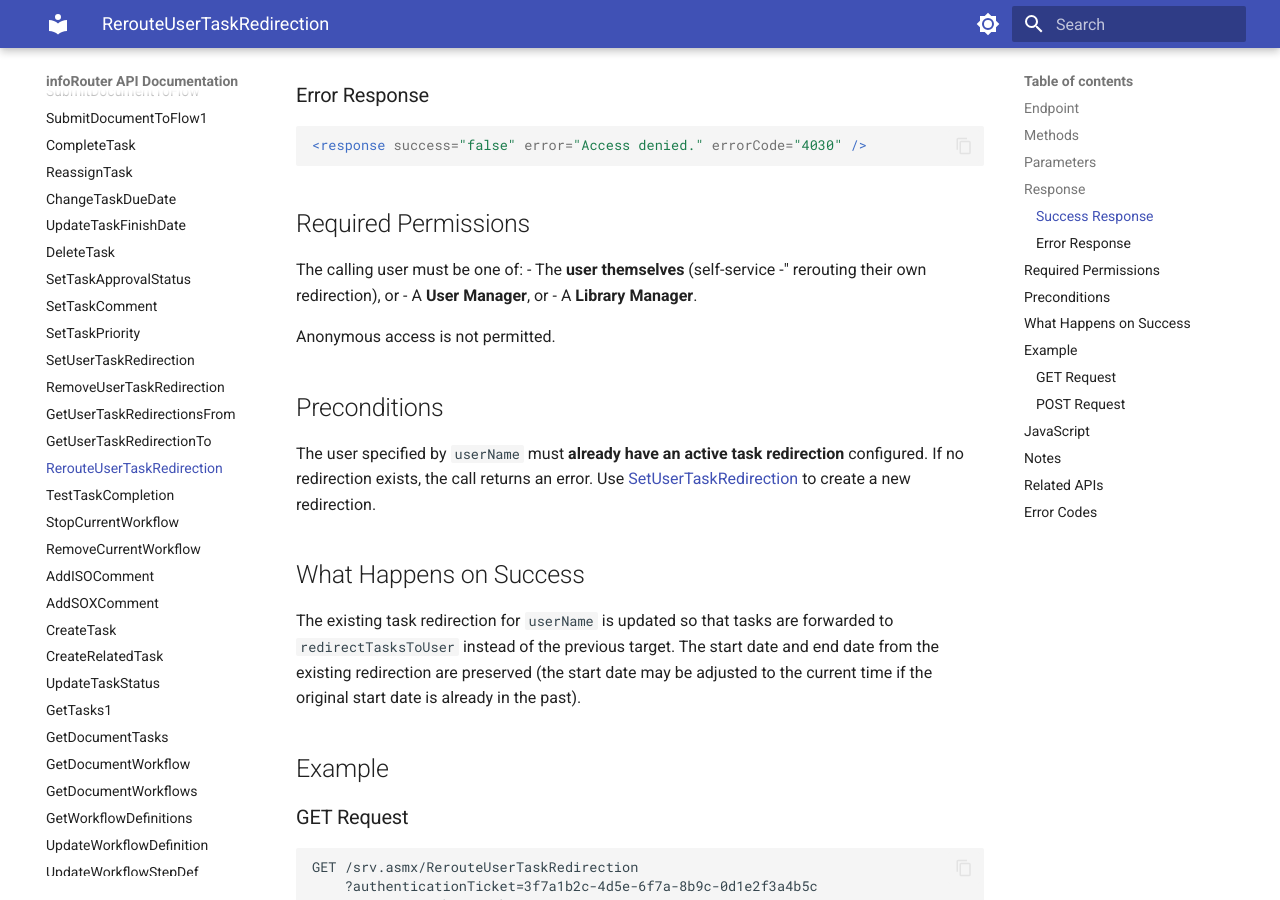
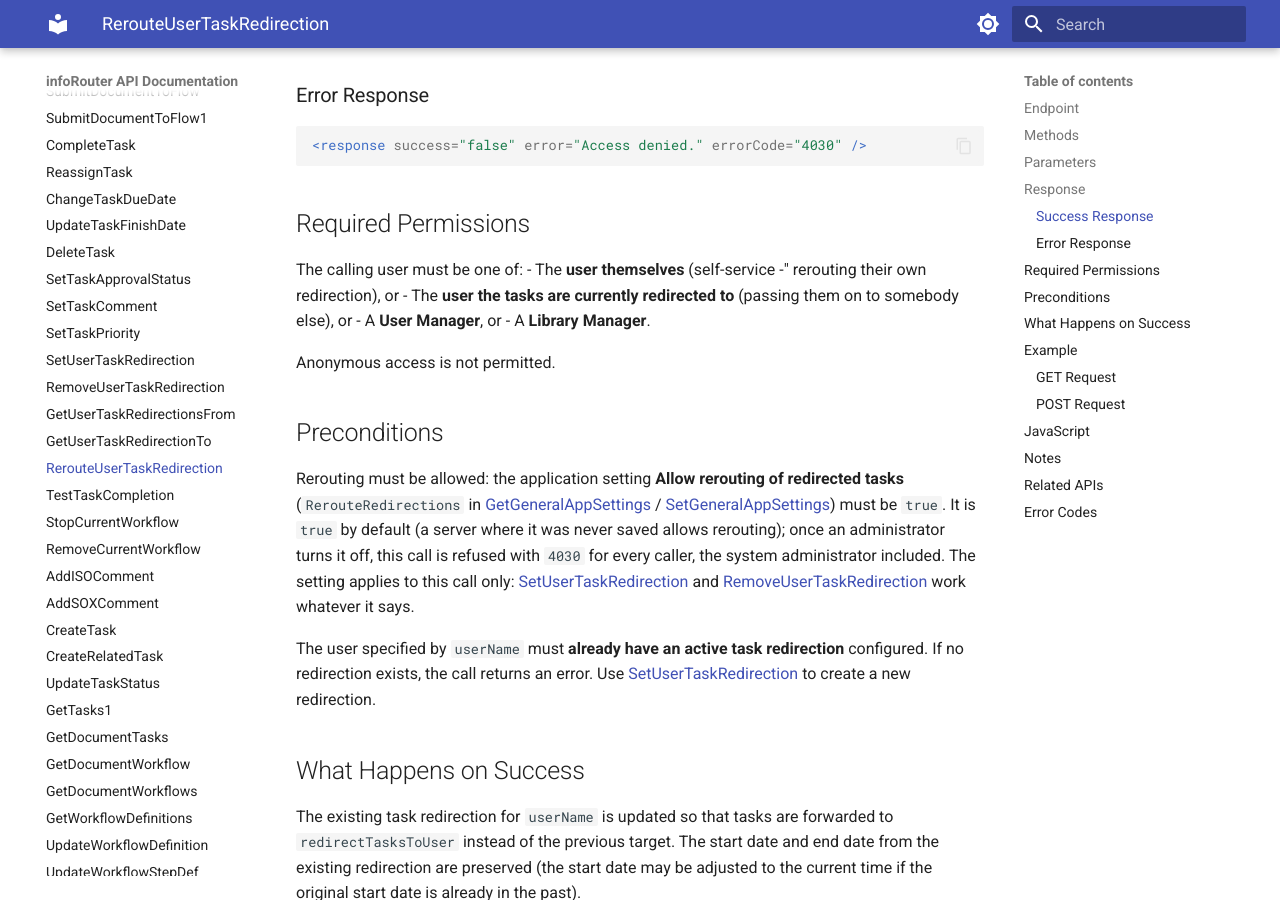
Before and after one commit to inforouter/apidocs, an MkDocs documentation site: the page built from docs/RerouteUserTaskRedirection.md, in a window 1280 px wide and 900 px high, scrolled down 1184 px. Built offline with MkDocs 1.6.1 and Material for MkDocs 9.7.7, drawn with Linux system fonts in a browser that asks for light colours; some of the changed text lies outside the part shown.

Commit message:
Document the RerouteRedirections setting and its effect on rerouting
RerouteUserTaskRedirection is refused (4030) while the setting is off; it
defaults to true. Setting and removing a redirection do not depend on it.
The user the tasks are redirected to may reroute them.

Co-Authored-By: Claude Opus 5.5 <noreply@anthropic.com>

```diff
--- a/docs/RerouteUserTaskRedirection.md
+++ b/docs/RerouteUserTaskRedirection.md
@@ -42,12 +42,15 @@ To create a new redirection from scratch, use [SetUserTaskRedirection](SetUserTa
 
 The calling user must be one of:
 - The **user themselves** (self-service -" rerouting their own redirection), or
+- The **user the tasks are currently redirected to** (passing them on to somebody else), or
 - A **User Manager**, or
 - A **Library Manager**.
 
 Anonymous access is not permitted.
 
 ## Preconditions
+
+Rerouting must be allowed: the application setting **Allow rerouting of redirected tasks** (`RerouteRedirections` in [GetGeneralAppSettings](GetGeneralAppSettings.md) / [SetGeneralAppSettings](SetGeneralAppSettings.md)) must be `true`. It is `true` by default (a server where it was never saved allows rerouting); once an administrator turns it off, this call is refused with `4030` for every caller, the system administrator included. The setting applies to this call only: [SetUserTaskRedirection](SetUserTaskRedirection.md) and [RemoveUserTaskRedirection](RemoveUserTaskRedirection.md) work whatever it says.
 
 The user specified by `userName` must **already have an active task redirection** configured. If no redirection exists, the call returns an error. Use [SetUserTaskRedirection](SetUserTaskRedirection.md) to create a new redirection.
 
@@ -113,6 +116,8 @@ failure - so the caller was told it had failed and not why.
 
 ## Notes
 
+- Until 9.0 the `RerouteRedirections` setting was not checked by this call; it only decided whether the user interface showed the Reroute link. A server whose stored value is `false` now refuses rerouting until the setting is turned on.
+- Until 9.0 the user the tasks are redirected to was refused (`4030`) unless they were also allowed to set the redirection, so only the user themselves and managers could reroute.
 - This API only changes the redirection **target**. The date window is inherited from the existing record.
 - If you need to change both the target and the date window, remove the existing redirection with [RemoveUserTaskRedirection](RemoveUserTaskRedirection.md) and create a new one with [SetUserTaskRedirection](SetUserTaskRedirection.md).
 - To verify the updated redirection, use [GetUserTaskRedirectionTo](GetUserTaskRedirectionTo.md).
@@ -134,4 +139,5 @@ The `errorCode` values this operation returns, checked against a running server:
 | `4041` | `userName` or `redirectTasksToUser` is not a user |
 | `4000` | the two names are the same |
 | `4041` | that user has no redirection to reroute |
+| `4030` | the `RerouteRedirections` setting is off, or the caller may not reroute this user's redirection |
 | `4030` | there is no ticket at all |
```
Also changed, not shown: docs/AdministrativeRoles.md (+1 -1 lines), docs/GetGeneralAppSettings.md (+1 -1 lines), docs/RemoveUserTaskRedirection.md (+1 -1 lines), docs/SetUserTaskRedirection.md (+1 -1 lines).
